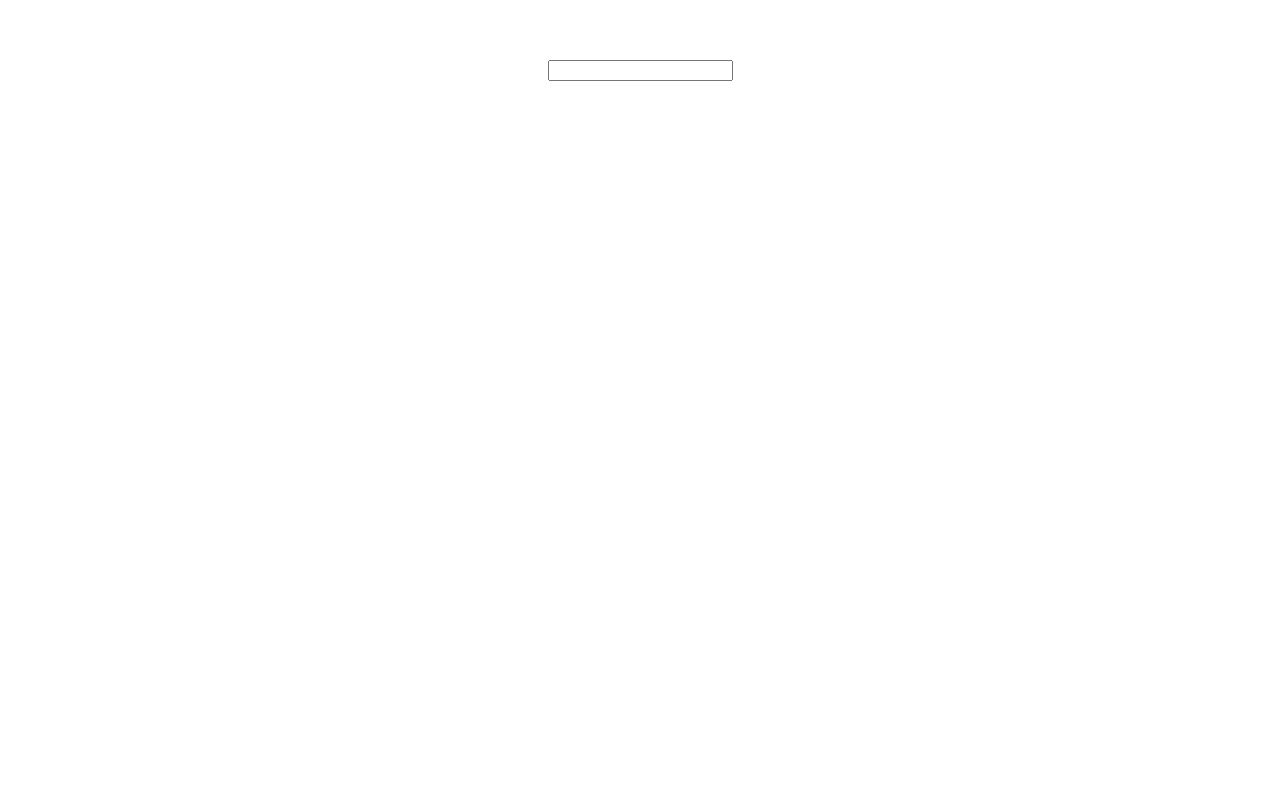
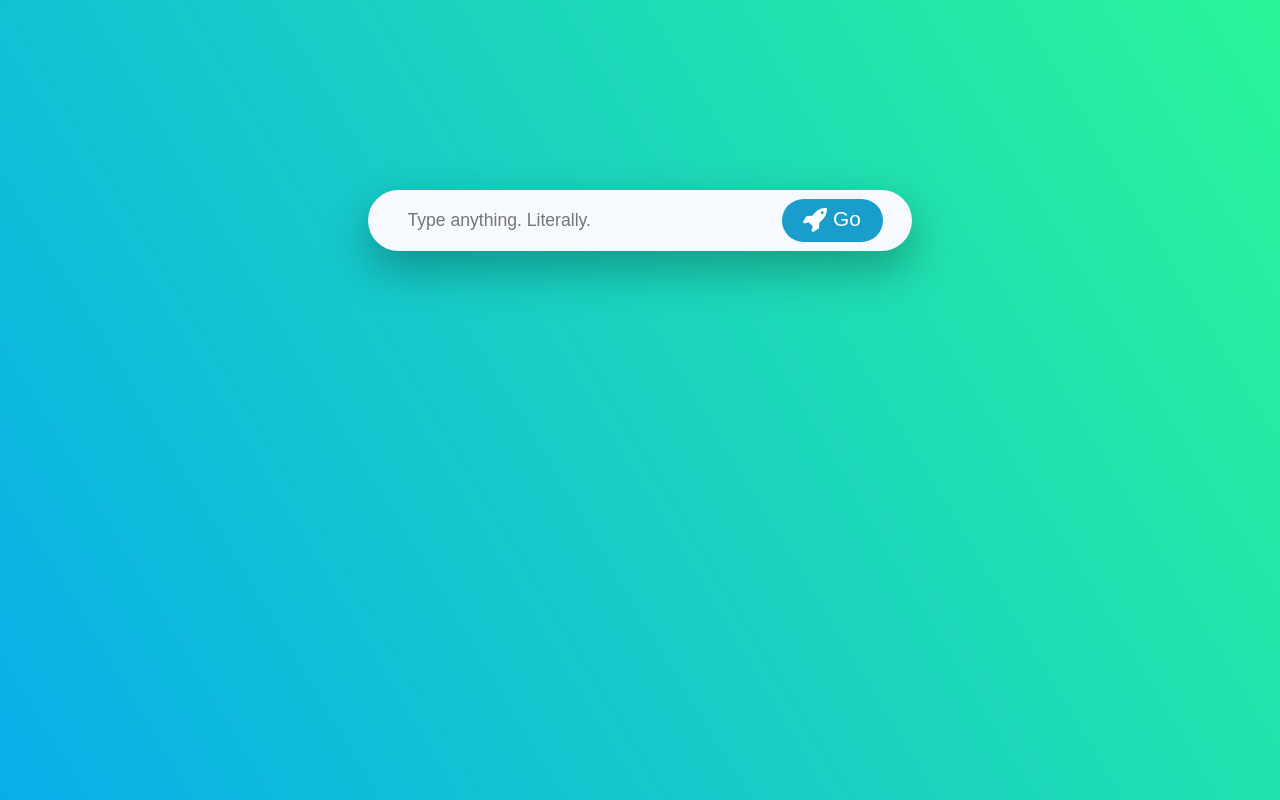
Before and after one commit to gultai4ukr/FullHouse-BEST-Hackathon-2017-main, a Vue app in the folder frontend/: page / in a window 1280 px wide. Built offline with nearby package versions, Linux system fonts and the light colour scheme.

Commit message:
Make search box

```diff
--- a/frontend/src/App.vue
+++ b/frontend/src/App.vue
@@ -17,12 +17,9 @@ export default {
 </script>
 
 <style>
-#app {
-  font-family: 'Avenir', Helvetica, Arial, sans-serif;
-  -webkit-font-smoothing: antialiased;
-  -moz-osx-font-smoothing: grayscale;
-  text-align: center;
-  color: #2c3e50;
-  margin-top: 60px;
+@import url('https://fonts.googleapis.com/css?family=Montserrat');
+
+html, body {
+  background: linear-gradient(59deg, #08aeea, #2af598) no-repeat center center fixed;
 }
 </style>
--- a/frontend/src/components/indexPage/searchBlock.vue
+++ b/frontend/src/components/indexPage/searchBlock.vue
@@ -1,6 +1,10 @@
 <template>
   <div class="searchBlock">
-    <input v-model="searchQuery"></input>
+    <input v-model="searchQuery" class="searchBox" placeholder="Type anything. Literally."/>
+       <button class="button-go">
+         <img src="../../icons/go.svg" class="icon-go">
+         Go
+      </button>
   </div>
 </template>
 
@@ -21,5 +25,63 @@ export default {
 </script>
 
 <style scoped>
+.searchBlock {
+  margin: 15% auto;
+  display: block;
+  width: 40%;
+  border-radius: 100px;
+  background-color: #f6f9fd;
+  box-shadow: 0 18px 44px 2px rgba(0, 0, 0, 0.27);
+  padding-left: 1.5%;
+  padding-right: 1.5%;
+  font-family: Montserrat;
+  font-size: 24px;
+  text-align: left;
+  border: none;
+  color: #9b9b9b;
+  z-index: 110;
+}
 
+.searchBox {
+  width: 70%;
+  outline: none;
+  border: none;
+  margin: 2%;
+  padding: 2%;
+  font-size: 1.1rem;
+  background-color: #f6f9fd;
+}
+
+textarea:focus, input:focus{
+  outline: none;
+}
+
+.searchBox input {
+  display: inline-block;
+  vertical-align: middle;
+}
+
+.button-go {
+  height: 100%;
+  width: 20%;
+  position: relative;
+  color: #fff;
+  font-size: 1.3rem;
+  border-radius: 100px;
+  background-color: #189dcd;
+  border: none;
+  padding-top: 1.5%;
+  padding-bottom: 2%;
+  outline: none;
+  cursor: pointer;
+  transition: .5s;
+}
+.button-go:hover {
+  background-color: #1d85aa;
+}
+
+.icon-go {
+  object-fit: contain;
+  vertical-align: middle;
+}
 </style>
```
Also changed, not shown: frontend/src/icons/go.svg (added).
